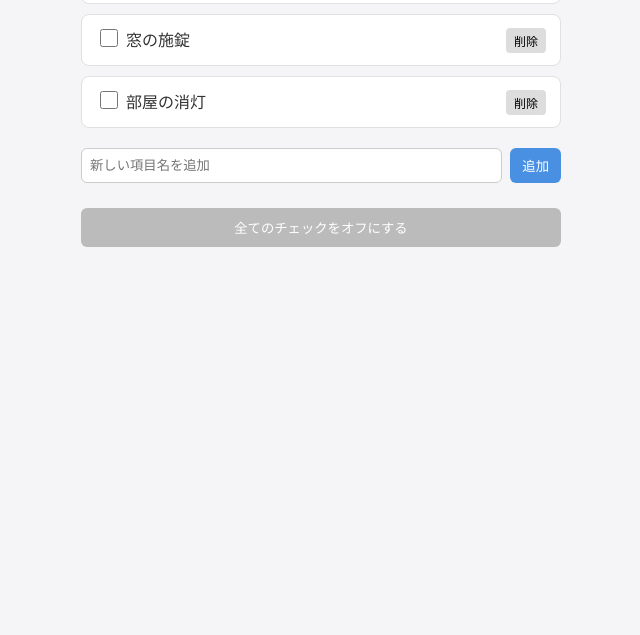
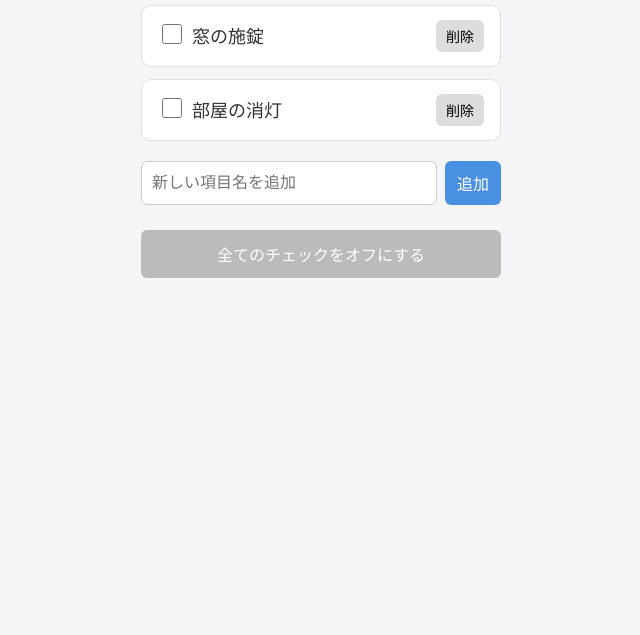
Before and after one commit to t-hayashiii/DailyCheck, a plain HTML site: page index.html in a window 1280 px wide. Shown: the part 165-800 px from the top of the page, without its empty margins (319-959 px from the left). Drawn offline with Linux system fonts and the light colour scheme.

Commit message:
スマホ表示用に最適化

```diff
--- a/index.html
+++ b/index.html
@@ -2,34 +2,39 @@
 <html lang="ja">
 <head>
 <meta charset="UTF-8">
+<meta name="viewport" content="width=device-width, initial-scale=1.0">  <!-- ★ 追加 -->
 <title>日常チェックアプリ</title>
+
 <style>
     body {
         font-family: 'Segoe UI', sans-serif;
-        padding: 30px;
+        padding: 20px;
         background: #f5f5f7;
         color: #333;
-        max-width: 480px;
+        max-width: 360px;     /* ★ スマホ幅に最適化 */
         margin: auto;
+        font-size: 18px;      /* ★ 全体フォント拡大 */
     }
 
     h1 {
         text-align: center;
-        margin-bottom: 20px;
+        margin-bottom: 25px;
         font-weight: 600;
+        font-size: 24px;      /* ★ 見出しも大きめ */
     }
 
     /* ---- 各項目カード ---- */
     .item {
-    display: grid;
-    grid-template-columns: 30px 1fr auto;
-    align-items: center;
-    background: #fff;
-    padding: 12px 14px;
-    margin-bottom: 10px;
-    border-radius: 8px;
-    border: 1px solid #e0e0e0;
-    transition: background 0.2s ease;
+        display: grid;
+        grid-template-columns: 34px 1fr auto;
+        align-items: center;
+        background: #fff;
+        padding: 14px 16px;
+        margin-bottom: 12px;
+        border-radius: 10px;
+        border: 1px solid #e0e0e0;
+        transition: background 0.2s ease;
+        font-size: 18px;     /* ★ 項目テキスト大きく */
     }
 
     .item.checked {
@@ -38,8 +43,8 @@
     }
 
     .item input[type="checkbox"] {
-        width: 18px;
-        height: 18px;
+        width: 20px;   /* ★ 大きめ */
+        height: 20px;
         vertical-align: middle;
         margin-top: -1px;
     }
@@ -52,22 +57,18 @@
 
     .timestamp {
         color: #666;
-        font-size: 0.85em;
-        margin-top: 2px;
+        font-size: 14px;
+        margin-top: 3px;
     }
-
 
     /* 削除ボタン */
     .deleteBtn {
-        padding: 4px 8px;
-        font-size: 12px;
+        padding: 6px 10px;
+        font-size: 14px;   /* ★ 見やすく拡大 */
         border: none;
         background: #ddd;
-        border-radius: 4px;
+        border-radius: 6px;
         cursor: pointer;
-    }
-    .deleteBtn:hover {
-        background: #ccc;
     }
 
     /* 新規追加エリア */
@@ -79,40 +80,37 @@
 
     #newItemName {
         flex: 1;
-        padding: 8px;
+        padding: 10px;
         border: 1px solid #ccc;
         border-radius: 6px;
+        font-size: 16px;   /* ★ 入力欄拡大 */
     }
 
     #addItemBtn {
-        padding: 8px 12px;
+        padding: 10px 12px;
         border: none;
         background: #4a90e2;
         color: white;
         border-radius: 6px;
         cursor: pointer;
-    }
-    #addItemBtn:hover {
-        background: #3576c8;
+        font-size: 16px;   /* ★ ボタン文字も拡大 */
     }
 
     /* 全チェック解除ボタン */
     #clearAllBtn {
         width: 100%;
         margin-top: 25px;
-        padding: 10px 0;
+        padding: 12px 0;
         border: none;
         background: #bbb;
         color: #fff;
         border-radius: 6px;
         cursor: pointer;
+        font-size: 16px;   /* ★ 読みやすく */
     }
-    #clearAllBtn:hover {
-        background: #999;
-    }
-
 </style>
 </head>
+
 <body>
 
 <h1>日常チェックアプリ</h1>
@@ -173,7 +171,7 @@
 
             const ts = document.createElement("span");
             ts.className = "timestamp";
-            ts.textContent = item.timestamp ? item.timestamp : "";
+            ts.textContent = item.timestamp || "";
 
             textContainer.appendChild(label);
             textContainer.appendChild(ts);
@@ -194,10 +192,8 @@
     function toggleCheck(index) {
         const items = loadItems();
         const target = items[index];
-
         target.checked = !target.checked;
         target.timestamp = target.checked ? getNowText() : "";
-
         saveItems(items);
         render();
     }
@@ -205,10 +201,8 @@
     function addItem() {
         const name = document.getElementById("newItemName").value.trim();
         if (!name) return;
-
         const items = loadItems();
         items.push({ name, checked: false, timestamp: "" });
-
         saveItems(items);
         document.getElementById("newItemName").value = "";
         render();
```
